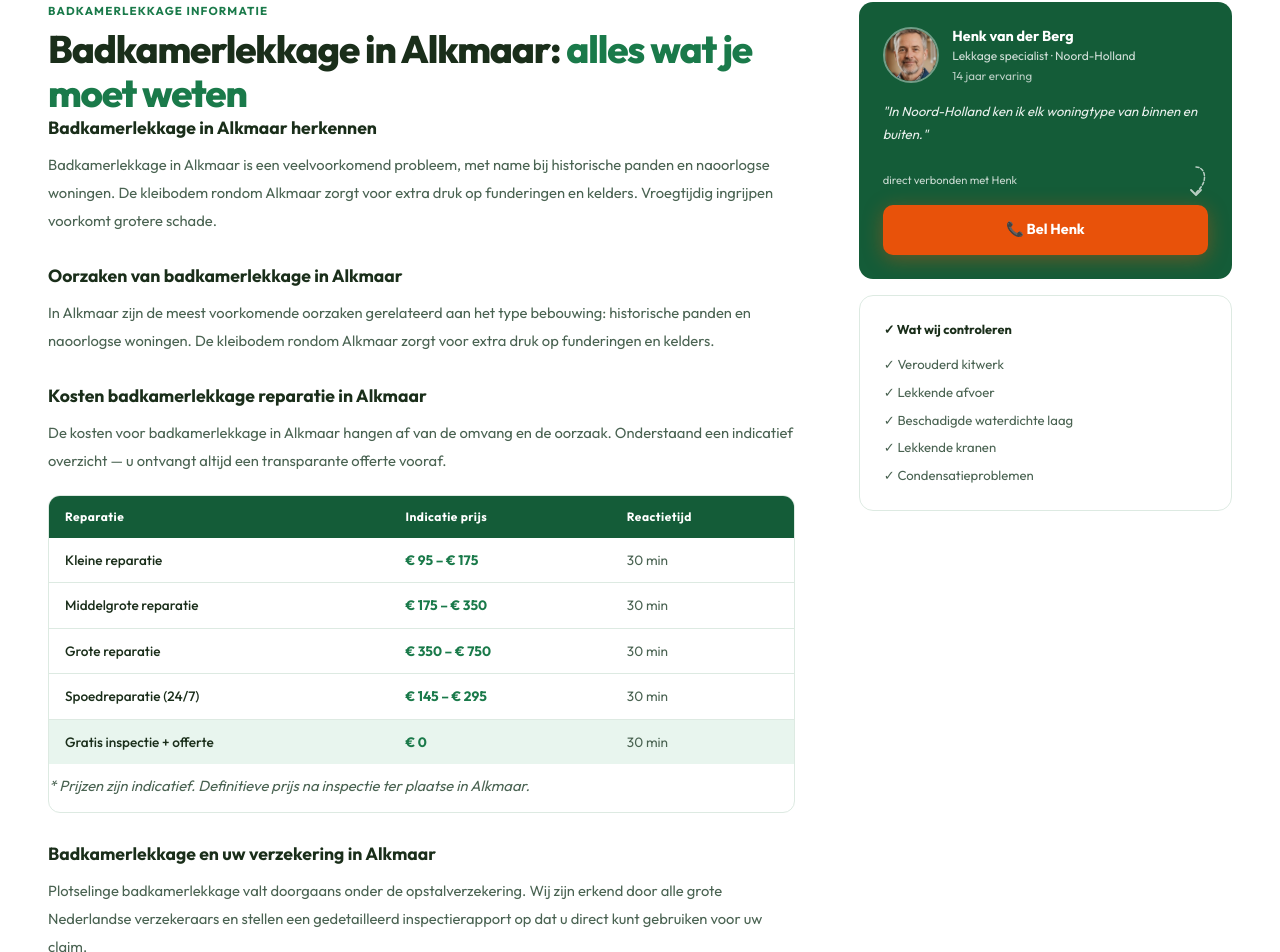
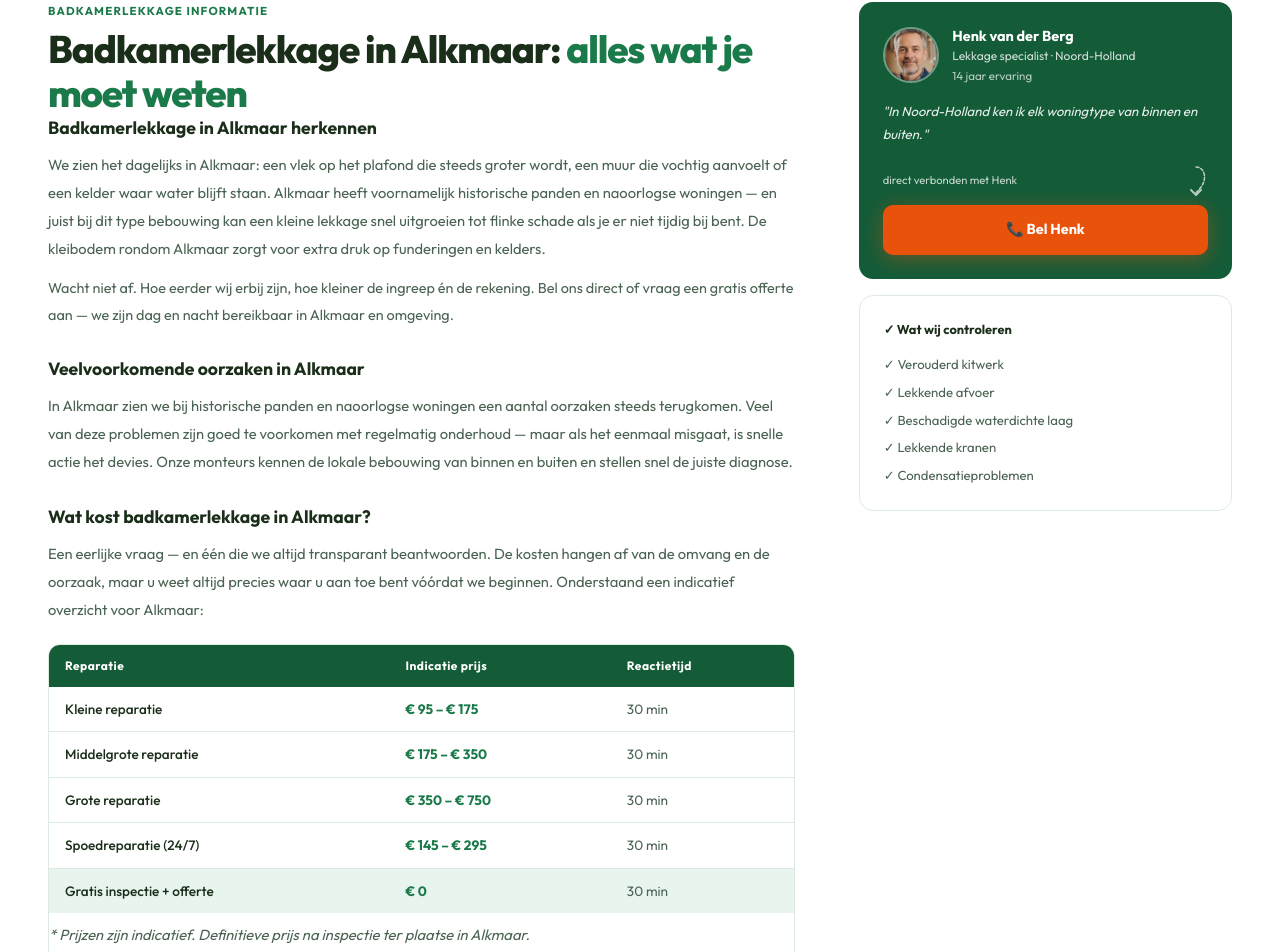
Before and after one commit to SanderKooi/lekkage, a Next.js app: page /lekkage/badkamer/alkmaar in a window 1280 px wide. Shown: the part 3628-4580 px from the top of the page. Built offline with nearby package versions, Linux system fonts and the light colour scheme.

Commit message:
Update [stad].jsx

```diff
--- a/pages/lekkage/[type]/[stad].jsx
+++ b/pages/lekkage/[type]/[stad].jsx
@@ -488,16 +488,14 @@ export default function LekkageTypeStad({ type, stad }) {
               <h2>{type.naam} in {stad.naam}: <em>alles wat je moet weten</em></h2>
 
               <h3>{type.naam} in {stad.naam} herkennen</h3>
-              <p>{type.seo?.p1 || `${type.naam} in ${stad.naam} is een veelvoorkomend probleem, met name bij ${stad.woningtype}. ${stad.fact} Vroegtijdig ingrijpen voorkomt grotere schade.`}</p>
-              {type.seo?.bullets1 && (
-                <ul>{type.seo.bullets1.map((b,i) => <li key={i}>{b}</li>)}</ul>
-              )}
+              <p>{type.seo?.p1 || `We zien het dagelijks in ${stad.naam}: een vlek op het plafond die steeds groter wordt, een muur die vochtig aanvoelt of een kelder waar water blijft staan. ${stad.naam} heeft voornamelijk ${stad.woningtype} — en juist bij dit type bebouwing kan een kleine lekkage snel uitgroeien tot flinke schade als je er niet tijdig bij bent. ${stad.fact}`}</p>
+              <p style={{color:'var(--muted)',fontSize:'0.9rem',lineHeight:1.85,marginTop:'0.75rem'}}>Wacht niet af. Hoe eerder wij erbij zijn, hoe kleiner de ingreep én de rekening. Bel ons direct of vraag een gratis offerte aan — we zijn dag en nacht bereikbaar in {stad.naam} en omgeving.</p>
 
-              <h3>Oorzaken van {type.naam.toLowerCase()} in {stad.naam}</h3>
-              <p>{type.seo?.p2 || `In ${stad.naam} zijn de meest voorkomende oorzaken gerelateerd aan het type bebouwing: ${stad.woningtype}. ${stad.fact}`}</p>
+              <h3>Veelvoorkomende oorzaken in {stad.naam}</h3>
+              <p>{type.seo?.p2 || `In ${stad.naam} zien we bij ${stad.woningtype} een aantal oorzaken steeds terugkomen. Veel van deze problemen zijn goed te voorkomen met regelmatig onderhoud — maar als het eenmaal misgaat, is snelle actie het devies. Onze monteurs kennen de lokale bebouwing van binnen en buiten en stellen snel de juiste diagnose.`}</p>
 
-              <h3>Kosten {type.naam.toLowerCase()} reparatie in {stad.naam}</h3>
-              <p>{type.seo?.prijzenIntro || `De kosten voor ${type.naam.toLowerCase()} in ${stad.naam} hangen af van de omvang en de oorzaak. Onderstaand een indicatief overzicht — u ontvangt altijd een transparante offerte vooraf.`}</p>
+              <h3>Wat kost {type.naam.toLowerCase()} in {stad.naam}?</h3>
+              <p>{type.seo?.prijzenIntro || `Een eerlijke vraag — en één die we altijd transparant beantwoorden. De kosten hangen af van de omvang en de oorzaak, maar u weet altijd precies waar u aan toe bent vóórdat we beginnen. Onderstaand een indicatief overzicht voor ${stad.naam}:`}</p>
               <div className="price-table">
                 <table>
                   <thead><tr><th>Reparatie</th><th>Indicatie prijs</th><th>Reactietijd</th></tr></thead>
@@ -518,8 +516,10 @@ export default function LekkageTypeStad({ type, stad }) {
                 <p className="table-note">* Prijzen zijn indicatief. Definitieve prijs na inspectie ter plaatse in {stad.naam}.</p>
               </div>
 
-              <h3>{type.naam} en uw verzekering in {stad.naam}</h3>
-              <p>{type.seo?.verzekering || `Plotselinge ${type.naam.toLowerCase()} valt doorgaans onder de opstalverzekering. Wij zijn erkend door alle grote Nederlandse verzekeraars en stellen een gedetailleerd inspectierapport op dat u direct kunt gebruiken voor uw claim.`}</p>
+              <h3>Vergoedt uw verzekering de {type.naam.toLowerCase()} in {stad.naam}?</h3>
+              <p>Dat hangt af van uw polis — maar in veel gevallen is het antwoord: ja. Een plotselinge en onvoorziene lekkage valt bij de meeste opstalverzekeringen onder de dekking. Denk aan een gesprongen leiding, een daklekkage door storm of een defecte aansluiting. Slijtage door achterstallig onderhoud is doorgaans niet gedekt, maar een acute lekkage vaak wél.</p>
+              <p style={{color:'var(--muted)',fontSize:'0.9rem',lineHeight:1.85,marginTop:'0.75rem'}}>Wij zijn erkend door alle grote Nederlandse verzekeraars — denk aan Centraal Beheer, Nationale-Nederlanden, Interpolis en OHRA. Na onze inspectie stellen we een gedetailleerd rapport op met foto's, bevindingen en de uitgevoerde werkzaamheden. Dat rapport kunt u direct indienen bij uw verzekeraar voor een schadeclaim.</p>
+              <p style={{color:'var(--muted)',fontSize:'0.9rem',lineHeight:1.85,marginTop:'0.75rem'}}>Twijfelt u of uw schade gedekt is? Bel ons gerust — we denken graag met u mee en helpen u op weg met de claim. Geen gedoe, gewoon duidelijkheid.</p>
             </div>
 
             <div className="seo-sticky">
```
